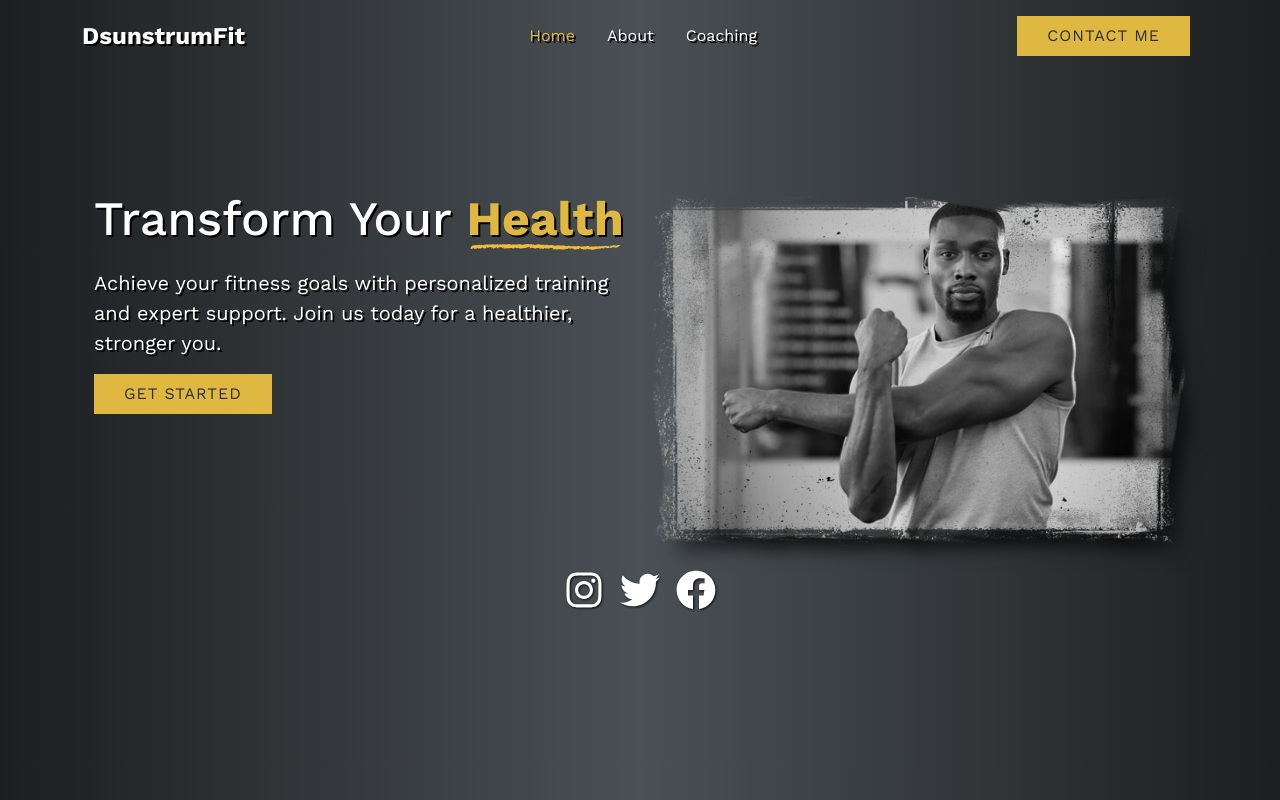
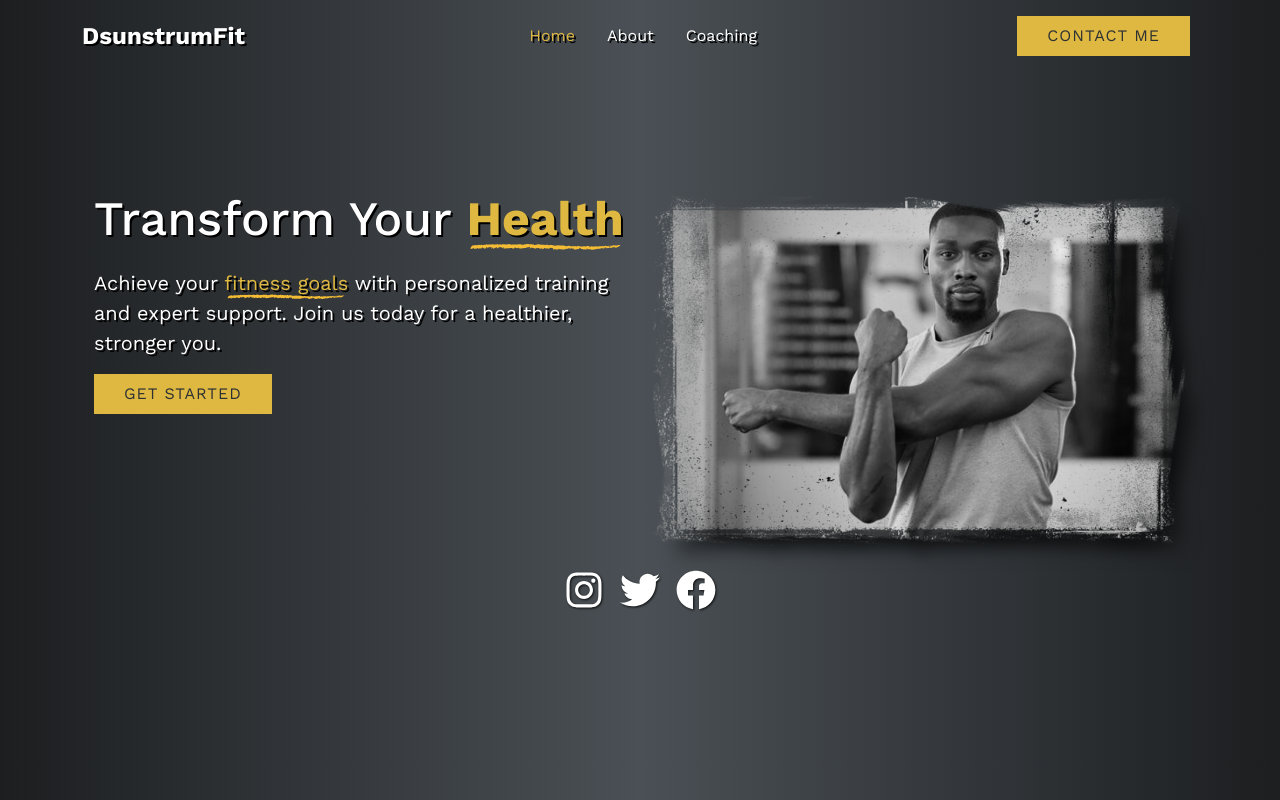
Before and after one commit to grantmacmillan/dsunstrumfit, a Next.js app: page / in a window 1280 px wide. Shown: the top 800 px of the page. Built offline with nearby package versions, Linux system fonts and the light colour scheme.

Commit message:
edit to text on landing

```diff
--- a/app/home.css
+++ b/app/home.css
@@ -17,14 +17,36 @@
     /* Ensure the pseudo-element is positioned relative to this element */
 }
 
+.text-content p .highlight {
+    color: var(--primary-color);
+    position: relative;
+    /* Ensure the pseudo-element is positioned relative to this element */
+}
+
+
 .text-content h1 .highlight::after {
     content: '';
     position: absolute;
     left: 0;
-    bottom: -1.1em;
+    bottom: -0.1em;
     /* Adjust this value to move the underline up or down */
     width: 100%;
-    height: 1.2em;
+    height: 0.2em;
+    /* Adjust this value to the height of your underline SVG */
+    background-image: url('../public/underline.svg');
+    background-repeat: no-repeat;
+    background-size: contain;
+    /* Ensures the image scales properly */
+}
+
+.text-content p .highlight::after {
+    content: '';
+    position: absolute;
+    left: 0;
+    bottom: -0.3em;
+    /* Adjust this value to move the underline up or down */
+    width: 100%;
+    height: 0.4em;
     /* Adjust this value to the height of your underline SVG */
     background-image: url('../public/underline.svg');
     background-repeat: no-repeat;
--- a/app/page.js
+++ b/app/page.js
@@ -19,7 +19,7 @@ export default function Home() {
               Transform Your <span className="highlight">Health</span>
             </h1>
             <p>
-              Achieve your fitness goals with personalized training and expert support. Join us today for a healthier, stronger you.
+              Achieve your <span className="highlight">fitness goals</span> with personalized training and expert support. Join us today for a healthier, stronger you.
             </p>
 
             <Link href="/contact">
```
